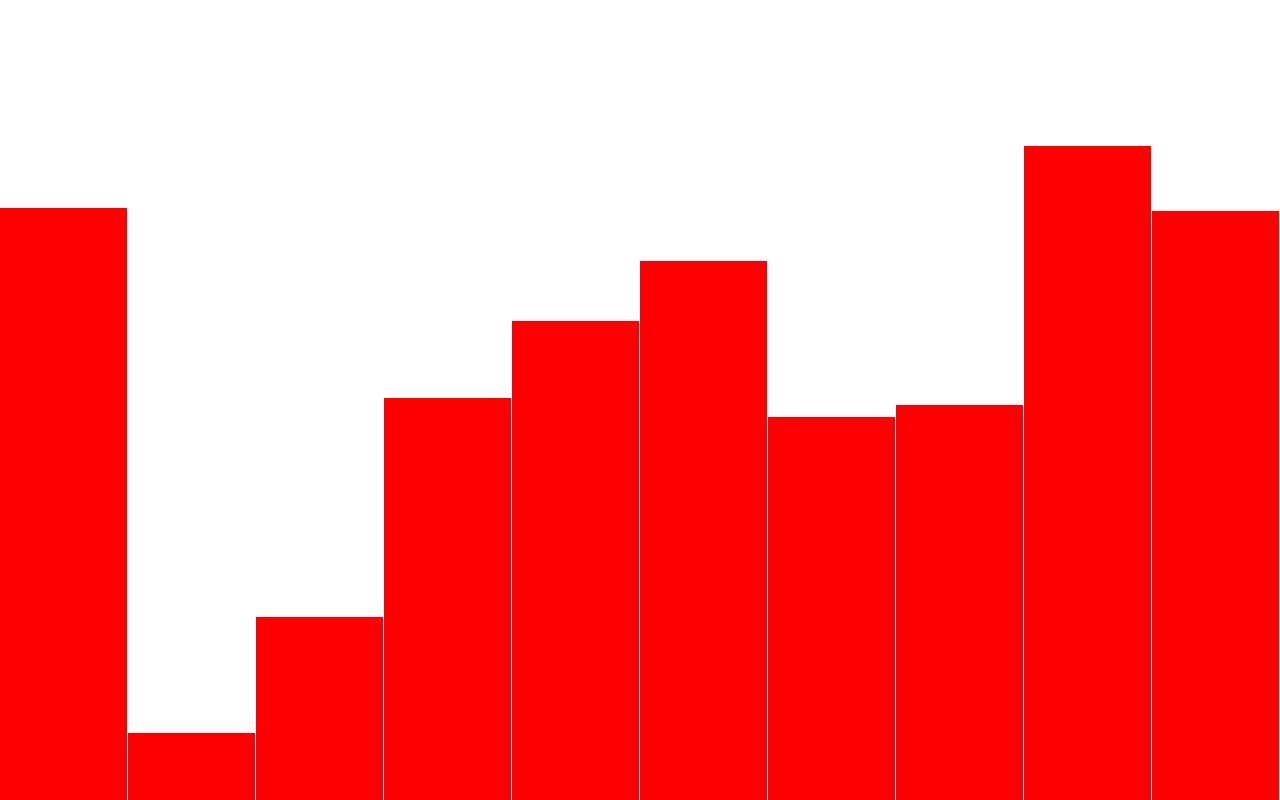
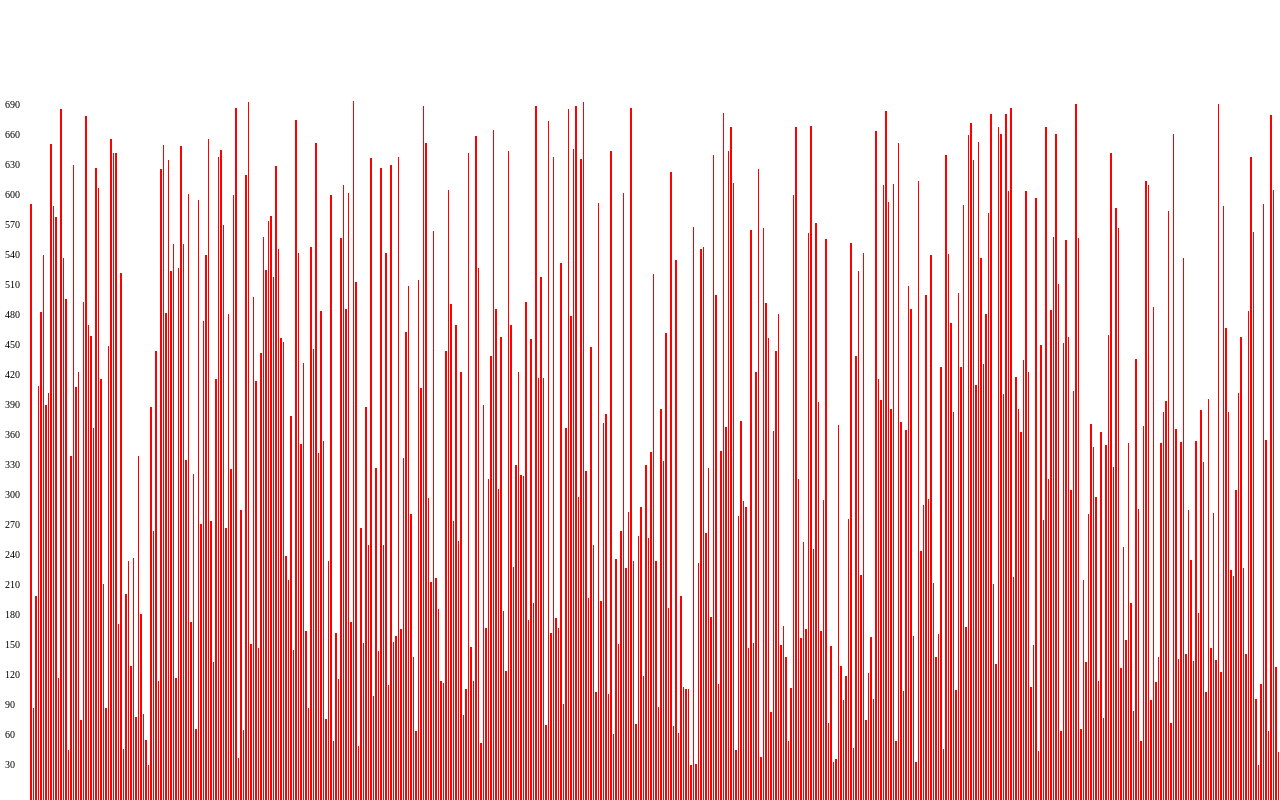
Before and after one commit to Karan-Gandhi/Sorting-Visualiser-Project, a website: page index.html in a window 1280 px wide. Drawn offline with Linux system fonts and the light colour scheme.

Commit message:
added the side ticks of the graph

```diff
--- a/css/main.css
+++ b/css/main.css
@@ -3,10 +3,15 @@
     margin-right: 1px;
 }
 
+#tick {
+    color: black;
+    font-size: 10px;
+}
+
 #root {
     position: absolute;
     top: 0;
-    left: 0;
+    left: 30px;
     right: 0;
     bottom: 0;
 }
--- a/js/Graph.js
+++ b/js/Graph.js
@@ -14,20 +14,28 @@ class Graph {
 
     randomise() {
         for (let i = 0; i < this.size; i++) {
-            this.array[i] = Math.floor(Math.random() * (1000 - 10) + 10);
+            this.array[i] = Math.floor(Math.random() * (1000 - 50) + 50);
         }
     }
 
-    show() {
+    showGraph() {
         let barWidth = this.dimentions.w / this.array.length - 1;
         for (let i = 0; i < this.array.length; i++) {
-            let bar = createElement("div", "bar");
+            const bar = createElement("div", "bar");
             bar.style.position = "absolute";
             bar.style.left = i * barWidth + i + "px";
             bar.style.bottom = 0 + "px";
             bar.style.width = barWidth + "px";
             bar.style.height = (this.array[i] / 1000) * this.dimentions.h + "px";
             this.root.append(bar);
+        }
+        for (var i = 30; i < this.dimentions.h; i += 30) {
+            const line = createElement("div", "tick");
+            line.innerHTML = i;
+            line.style.position = "absolute";
+            line.style.bottom = i + "px";
+            line.style.left = -25 + "px";
+            this.root.append(line);
         }
     }
 }
--- a/js/main.js
+++ b/js/main.js
@@ -1,7 +1,7 @@
 let graph = null;
 
 window.onload = () => {
-    graph = new Graph(10, document.getElementById("root").offsetWidth, document.getElementById("root").offsetHeight - 100, document.getElementById("root"));
+    graph = new Graph(500, document.getElementById("root").offsetWidth, document.getElementById("root").offsetHeight - 100, document.getElementById("root"));
     graph.randomise();
-    graph.show();
+    graph.showGraph();
 };
```
